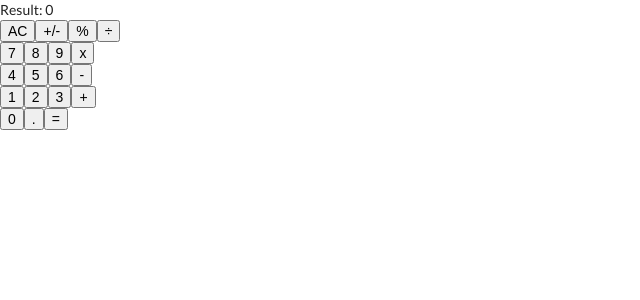
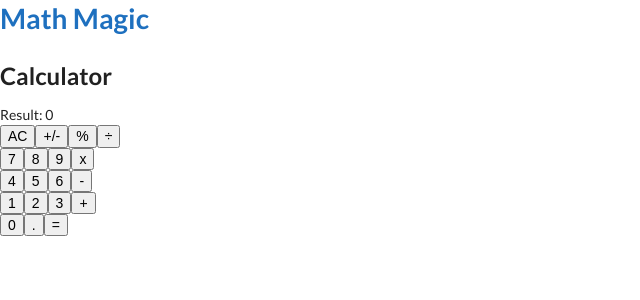
Before and after one commit to SamroodAli/math-magic, a React (Create React App) app: page /calculator in a window 1280 px wide. Shown: the top 300 px of the page, without its empty margins (0-640 px from the left). Built offline with nearby package versions, Linux system fonts and the light colour scheme.

Commit message:
Route:Create routes for calculator ,home page and quotes page

```diff
--- a/src/components/App.jsx
+++ b/src/components/App.jsx
@@ -1,2 +1,25 @@
 import React from 'react';
-import { BrowserRouter as Router, Switch, Route, Link } from 'react-router-dom';
+import {
+  BrowserRouter as Router, Switch, Route, Link,
+} from 'react-router-dom';
+import Calculator from './Calculator';
+
+const App = () => (
+  <div>
+    <Router>
+      <header>
+        <Link to="/">
+          <h1>Math Magic</h1>
+        </Link>
+      </header>
+      <Switch>
+        <Route path="/calculator">
+          <Calculator />
+        </Route>
+        <Route path="/quote">{/* <SearchParams /> */}</Route>
+      </Switch>
+    </Router>
+  </div>
+);
+
+export default App;
--- a/src/components/Calculator.jsx
+++ b/src/components/Calculator.jsx
@@ -1,4 +1,5 @@
-import React from 'react';
+import React from
+  'react';
 import Display from './Display';
 import ButtonPanel from './ButtonPanel';
 import calculate from '../logic/calculate';
@@ -34,6 +35,7 @@ class Calculator extends React.Component {
     const { next } = this.state;
     return (
       <>
+        <h2>Calculator</h2>
         <Display result={next} data-testid="display" />
         <ButtonPanel
           onOperationClick={this.onOperationClick}
--- a/src/index.js
+++ b/src/index.js
@@ -1,5 +1,5 @@
 import ReactDOM from 'react-dom';
-import App from './components/Calculator';
+import App from './components/App';
 import 'semantic-ui-css/semantic.min.css';
 
 ReactDOM.render(<App />, document.getElementById('root'));
```
Also changed, not shown: .eslintrc.json, 1 other file (tests, documents, lock files or other folders).
